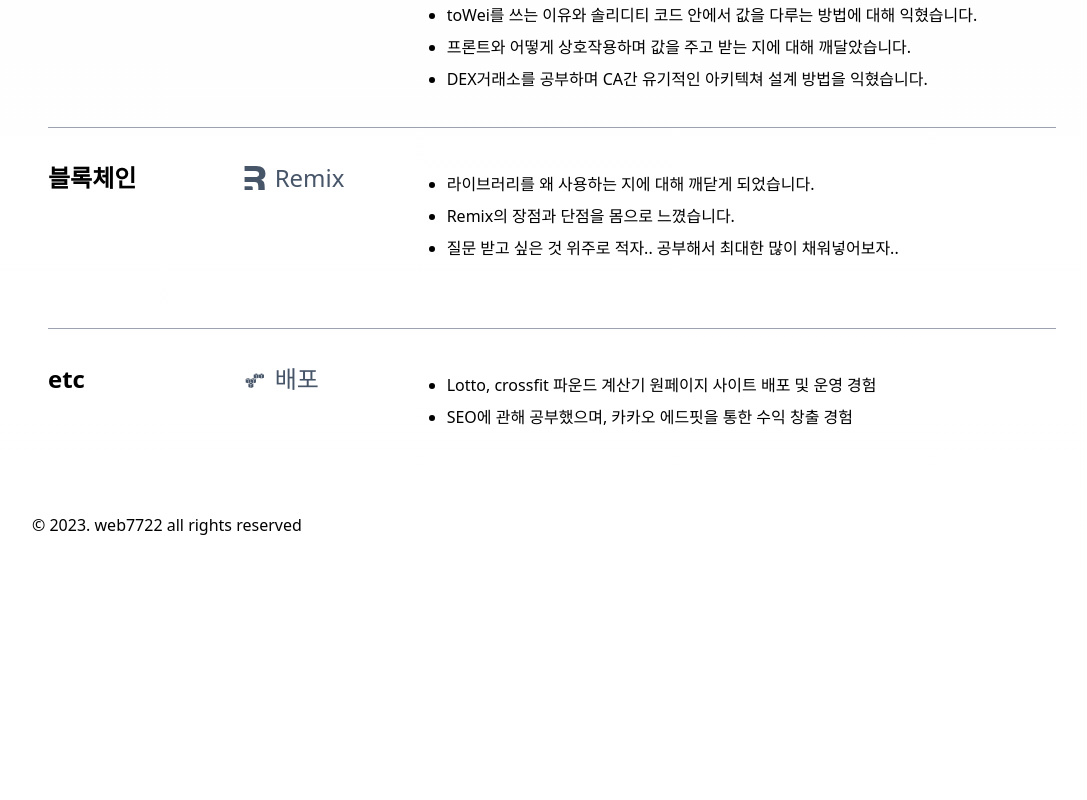
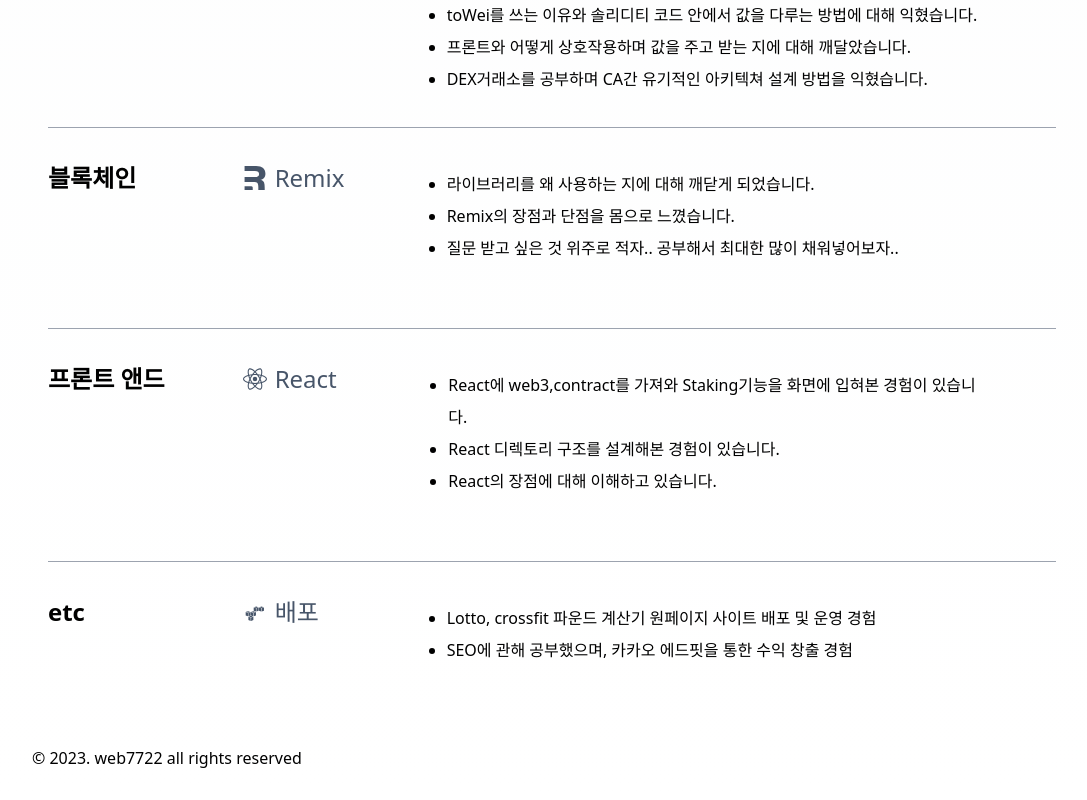
Before and after one commit to jisub12/portfolio_paJion, a React (Create React App) app: page / in a window 1280 px wide. Shown: the part 2814-3614 px from the top of the page, without its empty margins (88-1175 px from the left). Before the commit the page ends 3381 px from the top, so only its background shows below. Built offline with nearby package versions, Linux system fonts and the light colour scheme.

Commit message:
12111650

```diff
--- a/src/contents/skills.jsx
+++ b/src/contents/skills.jsx
@@ -76,7 +76,7 @@ const Skills = () => {
                     </ul>
                 </li>
 
-                {/* <li className="flex flex-row gap-[32px] py-[32px]">
+                <li className="flex flex-row gap-[32px] py-[32px]">
                     <h3 className="text-[16px] md:text-[24px] font-extrabold md:font-semibold w-[20%] basisc-[25%]">
                         프론트 앤드
                     </h3>
@@ -87,16 +87,14 @@ const Skills = () => {
                                 <span className="md:w-[120px]">React</span>
                             </span>
                             <ul className="list-disc list-outside leading-6 px-[20px] md:leading-8 text-[12px] md:text-[16px] ">
-                                <li>React를 활용한 팀 & 개인 프로젝트 경험</li>
-                                <li>React 디렉토리 구조 설계 경험..?</li>
-                                <li>제대로 설명할 수 있는 게 엄음..</li>
-                                <li>보충하겠습니다..</li>
-                                <li>브라우저 랜더링 과정을 설명 할 수 있음!</li>
+                                <li>React에 web3,contract를 가져와 Staking기능을 화면에 입혀본 경험이 있습니다.</li>
+                                <li>React 디렉토리 구조를 설계해본 경험이 있습니다.</li>
+                                <li>React의 장점에 대해 이해하고 있습니다.</li>
                             </ul>
                         </li>
 
                     </ul>
-                </li> */}
+                </li>
 
                 {/* <li className="flex flex-row gap-[32px] py-[32px]">
                     <h3 className="text-[16px] md:text-[24px] font-extrabold md:font-semibold w-[20%] basisc-[25%]">
```
